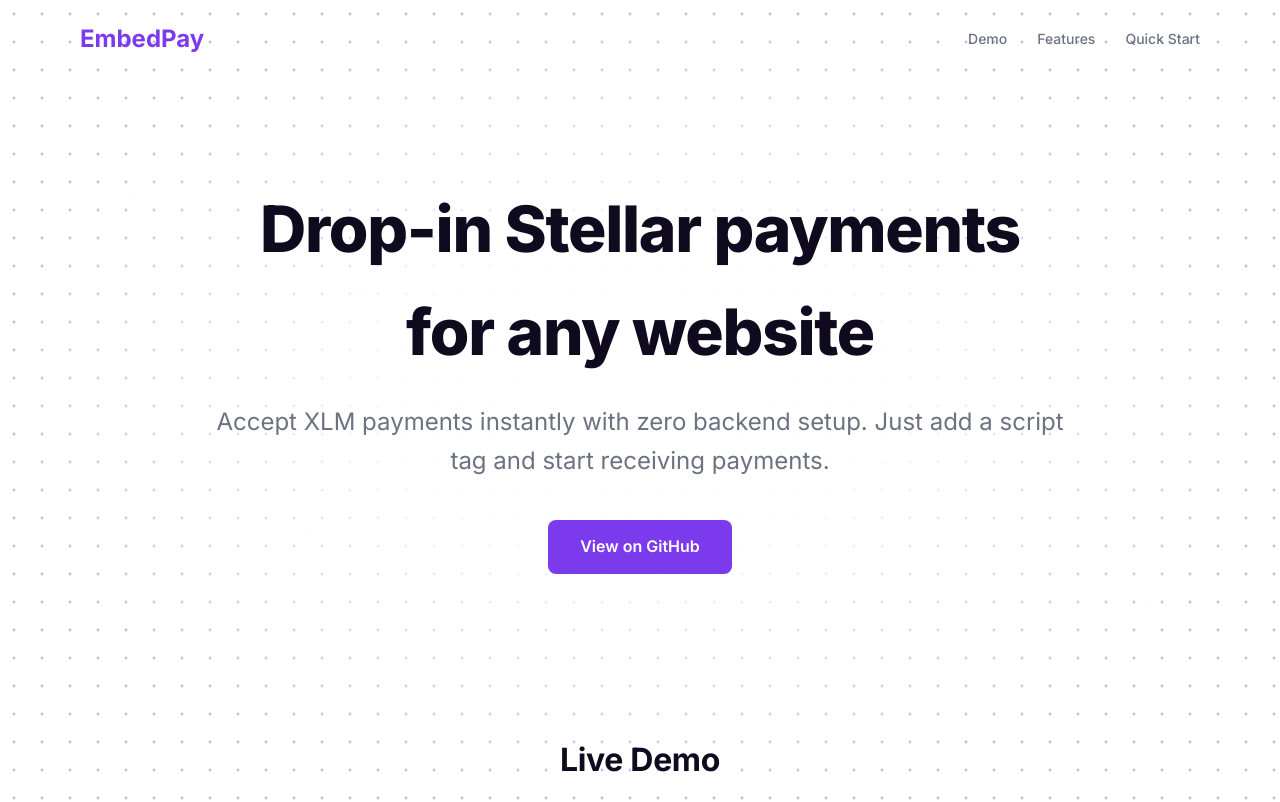
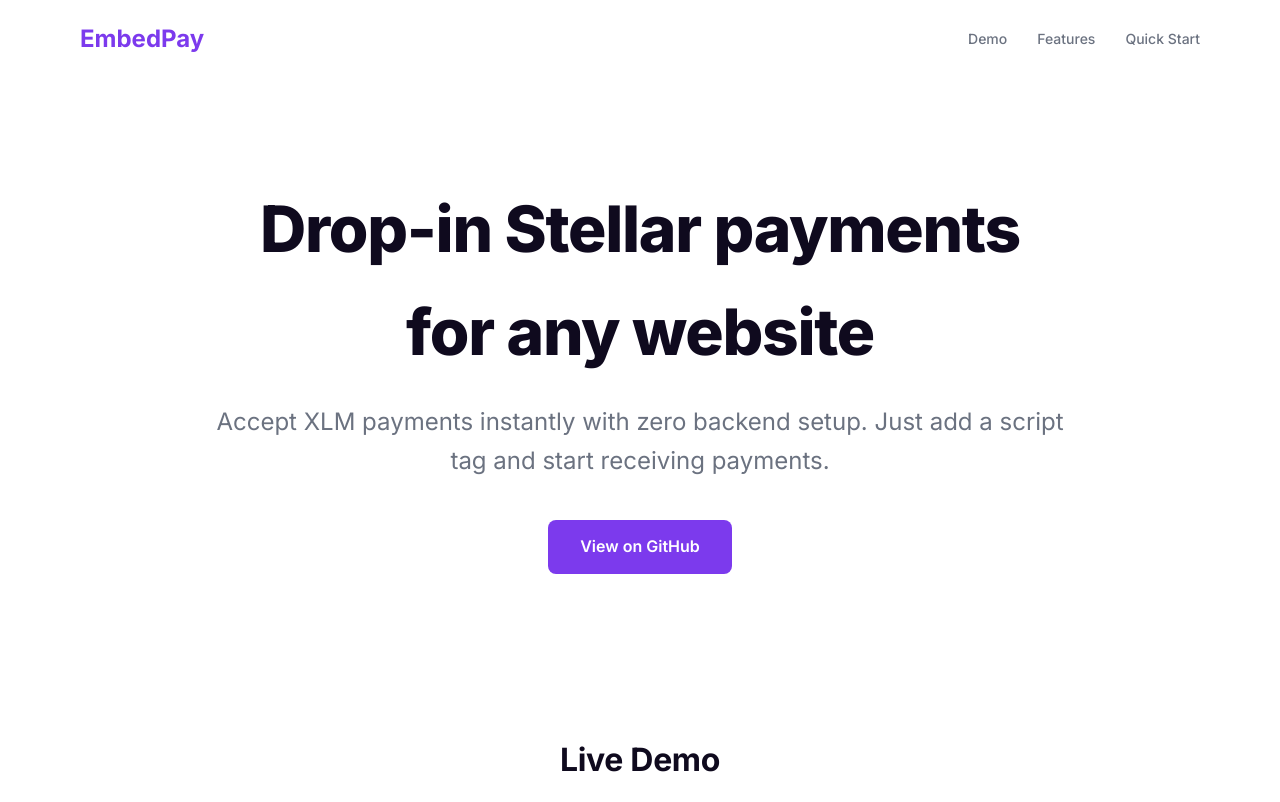
Before and after one commit to dripslab/embedpay, a website built with Vite: page index.html in a window 1280 px wide. Shown: the top 802 px of the page. Built offline with nearby package versions, Linux system fonts and the light colour scheme.

Commit message:
style: remove dot grid pattern

```diff
--- a/index.html
+++ b/index.html
@@ -38,23 +38,6 @@
         overflow-x: hidden;
         position: relative;
         min-height: 100vh;
-      }
-
-      /* Premium Dot Grid Pattern with SVG */
-      .dot-grid {
-        position: fixed;
-        top: 0;
-        left: 0;
-        right: 0;
-        bottom: 0;
-        pointer-events: none;
-        z-index: 0;
-        opacity: 1;
-      }
-
-      .dot-grid svg {
-        width: 100%;
-        height: 100%;
       }
 
       a {
@@ -431,22 +414,6 @@
     </style>
   </head>
   <body>
-    <div class="dot-grid">
-      <svg xmlns="http://www.w3.org/2000/svg" width="100%" height="100%">
-        <pattern id="dotPattern" x="0" y="0" width="28" height="28" patternUnits="userSpaceOnUse">
-          <circle cx="14" cy="14" r="1.4" fill="#c4b5fd" />
-        </pattern>
-        <rect width="100%" height="100%" fill="url(#dotPattern)" />
-        <defs>
-          <radialGradient id="centerFade" cx="50%" cy="50%" r="50%">
-            <stop offset="0%" stop-color="white" stop-opacity="1" />
-            <stop offset="35%" stop-color="white" stop-opacity="0.95" />
-            <stop offset="100%" stop-color="white" stop-opacity="0" />
-          </radialGradient>
-        </defs>
-        <rect width="100%" height="100%" fill="url(#centerFade)" />
-      </svg>
-    </div>
     <nav>
       <div class="logo">EmbedPay</div>
       <div class="nav-links">
```
